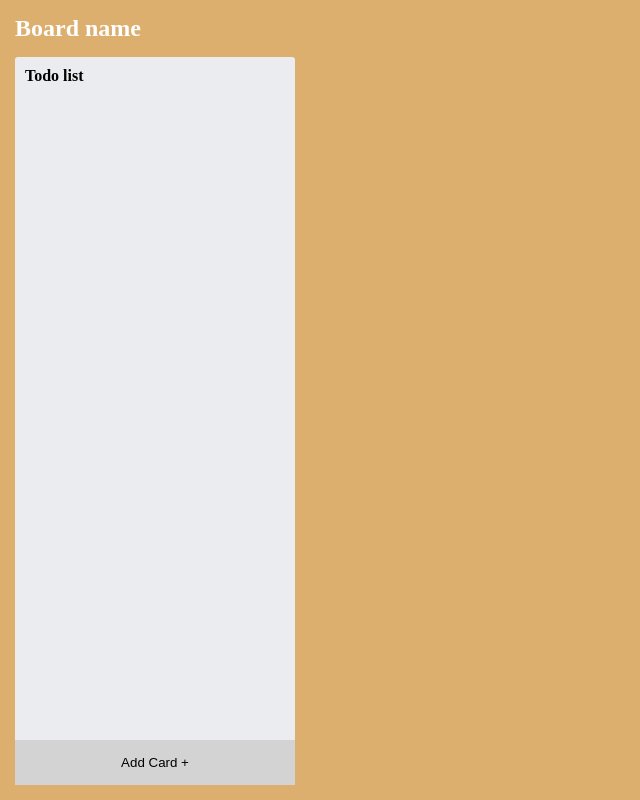
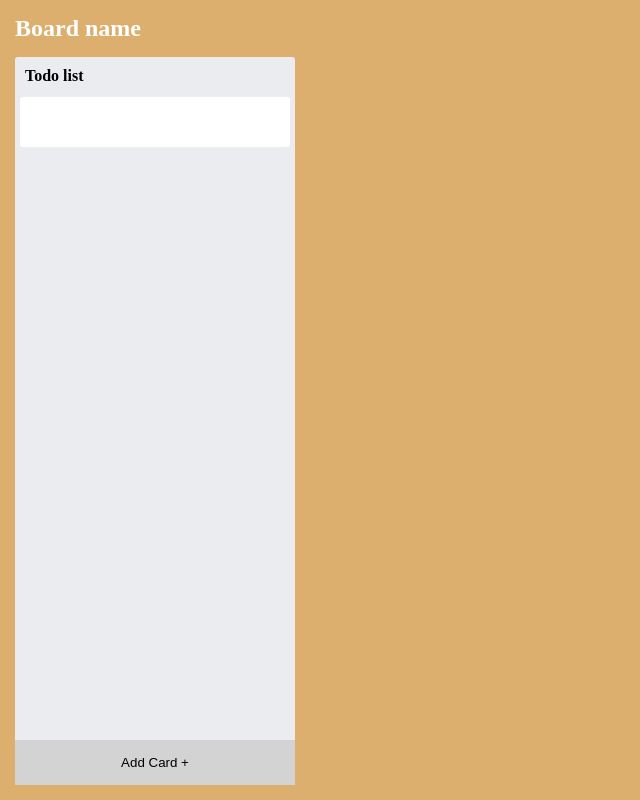
Before and after one commit to BlackBearFTW/DragAndDrop-TodoApp, a React (Create React App) app: page / in a window 1280 px wide. Both pictures are taken after a click on the button "Add Card +". Shown: the whole page, without its empty margins (0-640 px from the left). Built offline with nearby package versions, Linux system fonts and the light colour scheme.

Commit message:
added autofocus on card and added card handler

```diff
--- a/src/App.tsx
+++ b/src/App.tsx
@@ -24,7 +24,7 @@ interface ICard {
 
 
 function App() {
-    const [boardData, setBoardData] = useState<IBoard | null>({
+    const [boardData, setBoardData] = useState<IBoard>({
             name: "Board name",
             lists: [{
                 id: uuid(),
@@ -33,30 +33,43 @@ function App() {
             }]
         });
 
-
-    const updateCard = (cardID: string, listID: string, value: string) => {
-        let state = boardData;
-        const list = state?.lists.find(x => x.id === listID);
-        const card = list?.cards.find(x => x.id === cardID);
-        card!.value = value;
-
-        setBoardData(state);
+    const deepCopyObject = <T, >(object: T): T => {
+        return JSON.parse(JSON.stringify(object))
     }
 
-    const addCard = (listID: string) => {
-        let state = boardData;
-        const list = state?.lists.find(x => x.id === listID);
 
-        list!.cards = [...list!.cards, {
-            id: uuid(),
-            value: "",
-            completed: false
-        }]
+    const handleCard = (action: "add" | "update" | "delete", listID: string, cardID?: string, value?: string) => {
+        setBoardData(state => {
+            const newState = deepCopyObject<IBoard>(state);
+            const list = newState?.lists.find(x => x.id === listID);
 
-        setBoardData(state);
+            if (action === "add") {
 
-        console.log(boardData);
+                list!.cards = [...list!.cards, {
+                    id: uuid(),
+                    value: "",
+                    completed: false
+                }];
+            }
+            else if (action === "update") {
+                if (!cardID || !value) return newState;
+
+                const card = list?.cards.find(x => x.id === cardID);
+                card!.value = value!;
+            }
+            else if (action === "delete") {
+                if (!cardID) return newState;
+
+                list!.cards = list!.cards.filter(card => {
+                    return card.id !== cardID;
+                });
+            }
+
+            return newState;
+        });
     }
+
+
 
 
     return (
@@ -65,11 +78,11 @@ function App() {
 
                 {boardData!.lists.map((list) => (
                     // Generate List
-                    <List id={list.id} key={list.id} name={list.name} addCard={addCard}>
+                    <List id={list.id} key={list.id} name={list.name} addCard={handleCard}>
 
                         {list.cards.map(card => (
                             // Generate Card
-                            <Card id={card.id} key={card.id} list={list.id} text={card.value} onUpdate={updateCard}/>
+                            <Card id={card.id} key={card.id} list={list.id} text={card.value} handle={handleCard}/>
                         ))}
 
                     </List>
--- a/src/components/Card.tsx
+++ b/src/components/Card.tsx
@@ -32,13 +32,13 @@ const TextArea = styled.textarea`
 `;
 
 
-const Card = ({id, list, text = "", onUpdate}: {id: string, list: string, text: string, onUpdate: Function}) => {
+const Card = ({id, list, text = "", handle}: {id: string, list: string, text: string, handle: Function}) => {
     const [toggle, setToggle] = useState(true)
     const [cardText, setCardText] = useState(text);
     const textAreaRef = useRef<HTMLTextAreaElement>(null);
 
     useEffect(() => {
-      if (toggle) return;
+      if (!toggle) return;
         changeTextAreaHeight();
     }, [toggle]);
 
@@ -52,29 +52,33 @@ const Card = ({id, list, text = "", onUpdate}: {id: string, list: string, text:
 
     }
 
+    const handleCompletion = (event: any) => {
+        if (event.target.value.trim() === "") return handle("delete", list, id);
+
+        setToggle(false);
+        handle("update", list, id, cardText);
+    }
+
     return (
-        <CardWrapper onDoubleClick={() => setToggle(false)}>
+        <CardWrapper onDoubleClick={() => setToggle(true)}>
             {(toggle) ?
-                <>{cardText}</> :
-                (<TextArea value={cardText} ref={textAreaRef}
+                (<TextArea autoFocus value={cardText} ref={textAreaRef}
                            onChange={() => {
                                changeTextAreaHeight();
                                setCardText(textAreaRef.current!.value)
                            }}
 
                            onKeyDown={(event) => {
-                               if ((event.key === 'Enter' && !event.shiftKey) || event.key === 'Escape') {
-                                   setToggle(true);
-                                   onUpdate(id, list, cardText);
+                               if (event.key === 'Enter' || event.key === 'Escape') {
+                                   handleCompletion(event);
                                }
                            }}
 
-                           onBlur={() => {
-                               setToggle(true);
-                               onUpdate(id, list, cardText);
+                           onBlur={(event) => {
+                               handleCompletion(event);
                            }}
                     />
-                )}
+                ):  <>{cardText}</> }
         </CardWrapper>
     )
 }
--- a/src/components/List.tsx
+++ b/src/components/List.tsx
@@ -55,14 +55,14 @@ const Button = styled.button`
   padding: 15px;
 `;
 
-const List = ({id, name,  children, addCard}: {id: string, name: string, children: ReactNode, addCard: Function}) => {
+const List = ({id, name, children, addCard}: {id: string, name: string, children: ReactNode, addCard: Function}) => {
     return (
         <ListStyle>
             <Header>{name}</Header>
             <CardWrapper>
                 {children}
             </CardWrapper>
-            <Button onClick={()=> addCard(id)}>Add Card +</Button>
+            <Button onClick={()=> addCard("add", id)}>Add Card +</Button>
         </ListStyle>
     )
 }
```
